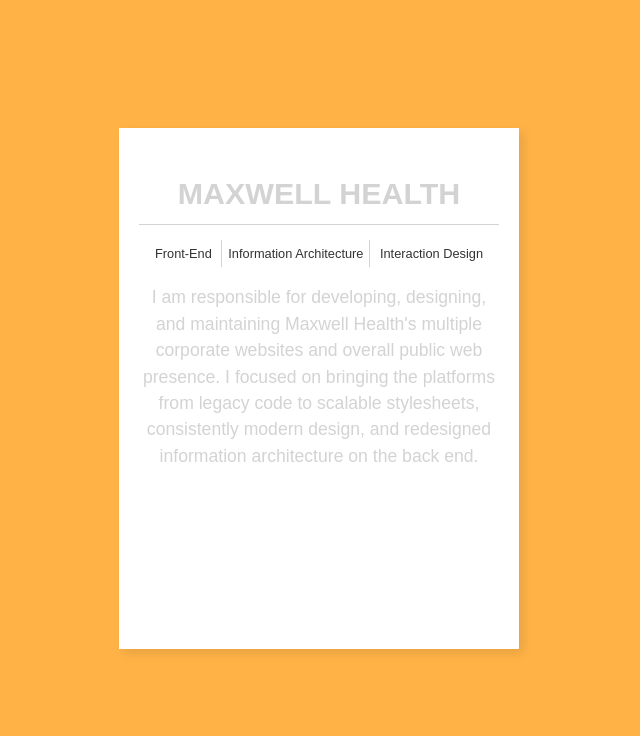
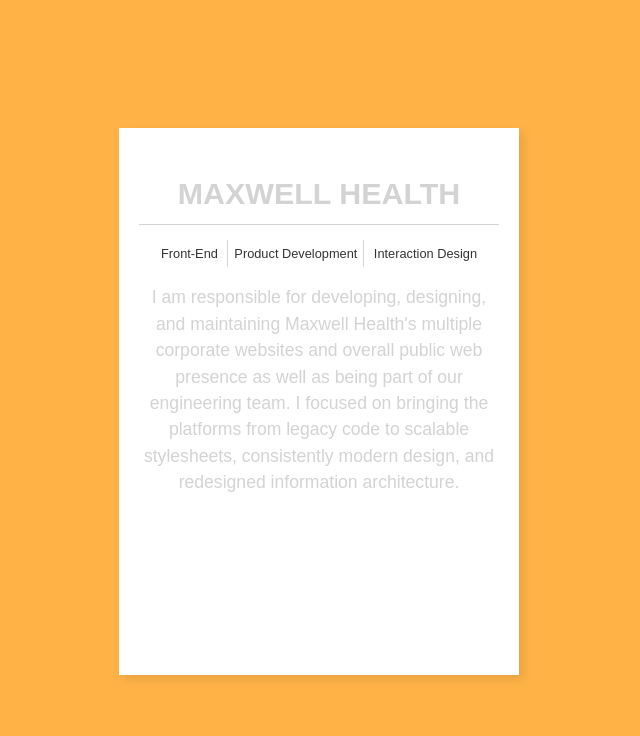
Before and after one commit to lmosele/newport, a PHP site: page / in a window 1280 px wide. Shown: the part 792-1528 px from the top of the page, without its empty margins (9-649 px from the left). Run offline with PHP 8.4, Linux system fonts and the light colour scheme.

Commit message:
changed copy

```diff
--- a/index.php
+++ b/index.php
@@ -43,7 +43,7 @@
     		<div class="slide" data-anchor="aboutme">
     			<div class="container">
 	    			<h2>Hi, I'm Lucas.</h2>
-	    			<h3>I am a multi-disciplinary designer from Brazil living and working from Boston, MA.</h3>
+	    			<h3>I am a UI/UX designer and developer from Brazil living and working from Boston, MA.</h3>
 	    			<div class="container small">
 		    			<a class="btn ghost full" target="_blank" href="./dist/docs/lucas-mosele-resume.pdf">Resume <i class="left fa fa-download"></i></a>
 		    			<button class="btn ghost full" onclick="$.fn.fullpage.moveSectionDown();">My Work</button>
@@ -60,10 +60,10 @@
 					<h3>Maxwell Health</h3>
 					<ul class="tags">
 						<li>Front-End </li>
-						<li>Information Architecture</li>
+						<li>Product Development</li>
 						<li>Interaction Design</li>
 					</ul>
-					<p>I am responsible for developing, designing, and maintaining Maxwell Health's multiple corporate websites and overall public web presence. I focused on bringing the platforms from legacy code to scalable stylesheets, consistently modern design, and redesigned information architecture on the back end.</p>
+					<p>I am responsible for developing, designing, and maintaining Maxwell Health's multiple corporate websites and overall public web presence as well as being part of our engineering team. I focused on bringing the platforms from legacy code to scalable stylesheets, consistently modern design, and redesigned information architecture.</p>
 					<a class="btn ghost" href="maxwell.php">Website Case Study</a>
 					<a class="btn ghost" target="_blank" href="https://medium.com/@l_mosele/the-process-behind-our-end-of-year-report-bc6a71b0aca6#.mvo8kgik2">Yearly Report Case Study</a>
 				</figure>
```
